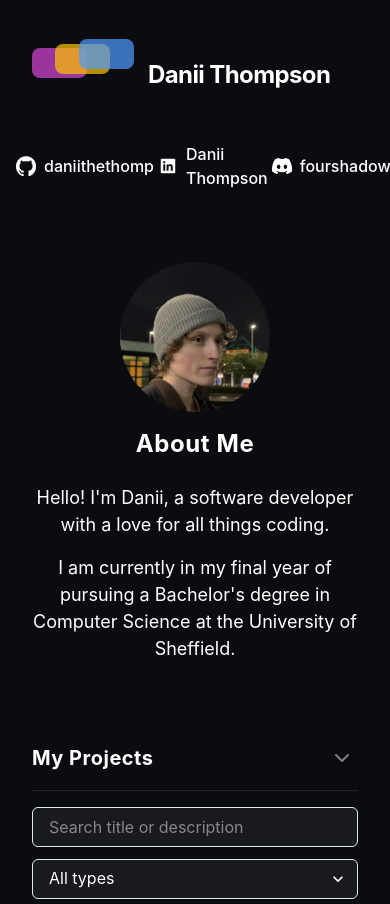
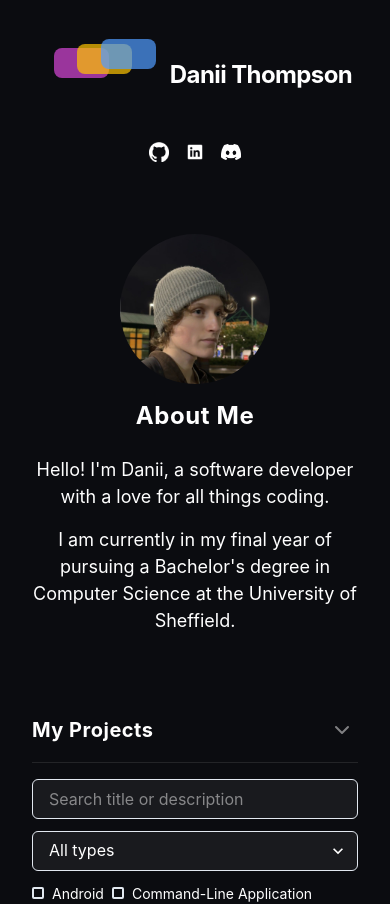
Before and after one commit to daniithethomp/daniithethomp.github.io, a React (Create React App) app: page / in a window 390 px wide. Shown: the top 904 px of the page. Built offline with nearby package versions, Linux system fonts and the light colour scheme.

Commit message:
made heading mobile friendly

```diff
--- a/src/App.js
+++ b/src/App.js
@@ -2,12 +2,12 @@ import './App.css';
 import { Box } from '@chakra-ui/react';
 import AllProjects from './all-projects.js';
 import AboutMe from './about-me.js';
-import Heading from './heading.js';
+import Header from './header.js';
 
 function App() {
   return (
     <Box bg="#0b0c10" color="white" minH="100vh" px={{ base: 4, md: 10 }} py={8}>
-      <Heading />
+      <Header />
       <AboutMe />
       {/* Projects */}
       <AllProjects />
--- /dev/null
+++ b/src/header.js
@@ -0,0 +1,63 @@
+import { Box, Flex, HStack, Link, Image, Text, Heading, VStack } from '@chakra-ui/react';
+
+export default function Header() {
+  return (
+    <Flex
+        as="header"
+        justify="space-between"
+        align="center"
+        mb={10}
+        gap={6}
+        flexWrap="wrap"
+        direction={{ base: 'column', md: 'row' }}
+      >
+        <Link href="/" _hover={{ textDecoration: 'none' }}>
+          <HStack spacing={4}>
+            <Flex id="logo" position="relative" boxSize="50px">
+              <Box id="pink" position="absolute" top="0" left="0" w="50%" h="50%" bg="#ff6fb1" borderRadius="8px" />
+              <Box id="orange" position="absolute" top="25%" left="10%" w="50%" h="50%" bg="#ff9f45" borderRadius="8px" />
+              <Box id="blue" position="absolute" top="50%" left="20%" w="50%" h="50%" bg="#6bd5ff" borderRadius="8px" />
+            </Flex>
+            <Heading size="lg" letterSpacing="tight">Danii Thompson</Heading>
+          </HStack>
+        </Link>
+
+        <VStack
+          spacing={{ base: 3, md: 0 }}
+          align={{ base: 'center', md: 'flex-end' }}
+        >
+          <HStack
+            spacing={{ base: 4, md: 6 }}
+            fontWeight="medium"
+            flexWrap="wrap"
+            justify="center"
+          >
+            <Link
+              href="https://github.com/daniithethomp"
+              isExternal
+              display="inline-flex"
+              alignItems="center"
+              gap={2}
+            >
+              <Image boxSize="20px" src="/github-mark-white.png" alt="GitHub Logo" />
+              <Text display={{ base: 'none', sm: 'inline' }}>daniithethomp</Text>
+            </Link>
+            <Link
+              href="https://www.linkedin.com/in/daniithompson/"
+              isExternal
+              display="inline-flex"
+              alignItems="center"
+              gap={2}
+            >
+              <Image boxSize="20px" src="/linkedin-logo.png" alt="LinkedIn Logo" />
+              <Text display={{ base: 'none', sm: 'inline' }}>Danii Thompson</Text>
+            </Link>
+            <HStack gap={2}>
+              <Image boxSize="20px" src="/discord-mark-white.png" alt="Discord Logo" objectFit="contain" />
+              <Text display={{ base: 'none', sm: 'inline' }}>fourshadows4</Text>
+            </HStack>
+          </HStack>
+        </VStack>
+      </Flex>
+  )
+}
--- a/src/heading.js
+++ /dev/null
@@ -1,40 +0,0 @@
-import { Box, Flex, HStack, Link, Image, Text, Heading } from '@chakra-ui/react';
-
-export default function HeadingComponent() {
-  return (
-    <Flex
-        as="header"
-        justify="space-between"
-        align="center"
-        mb={10}
-        gap={6}
-        flexWrap="wrap"
-      >
-        <Link href="/" _hover={{ textDecoration: 'none' }}>
-          <HStack spacing={4}>
-            <Flex id="logo" position="relative" boxSize="50px">
-              <Box id="pink" position="absolute" top="0" left="0" w="50%" h="50%" bg="#ff6fb1" borderRadius="8px" />
-              <Box id="orange" position="absolute" top="25%" left="10%" w="50%" h="50%" bg="#ff9f45" borderRadius="8px" />
-              <Box id="blue" position="absolute" top="50%" left="20%" w="50%" h="50%" bg="#6bd5ff" borderRadius="8px" />
-            </Flex>
-            <Heading size="lg" letterSpacing="tight">Danii Thompson</Heading>
-          </HStack>
-        </Link>
-
-        <HStack spacing={6} fontWeight="medium">
-          <Link href="https://github.com/daniithethomp" isExternal display="inline-flex" alignItems="center" gap={2}>
-            <Image boxSize="20px" src="/github-mark-white.png" alt="GitHub Logo" />
-            daniithethomp
-          </Link>
-          <Link href="https://www.linkedin.com/in/daniithompson/" isExternal display="inline-flex" alignItems="center" gap={2}>
-            <Image boxSize="20px" src="/linkedin-logo.png" alt="LinkedIn Logo" />
-            Danii Thompson
-          </Link>
-          <HStack gap={2}>
-            <Image boxSize="20px" src="/discord-mark-white.png" alt="Discord Logo" objectFit="contain" />
-            <Text>fourshadows4</Text>
-          </HStack>
-        </HStack>
-      </Flex>
-  )
-}
```
Also changed, not shown: src/logo.svg (deleted).
